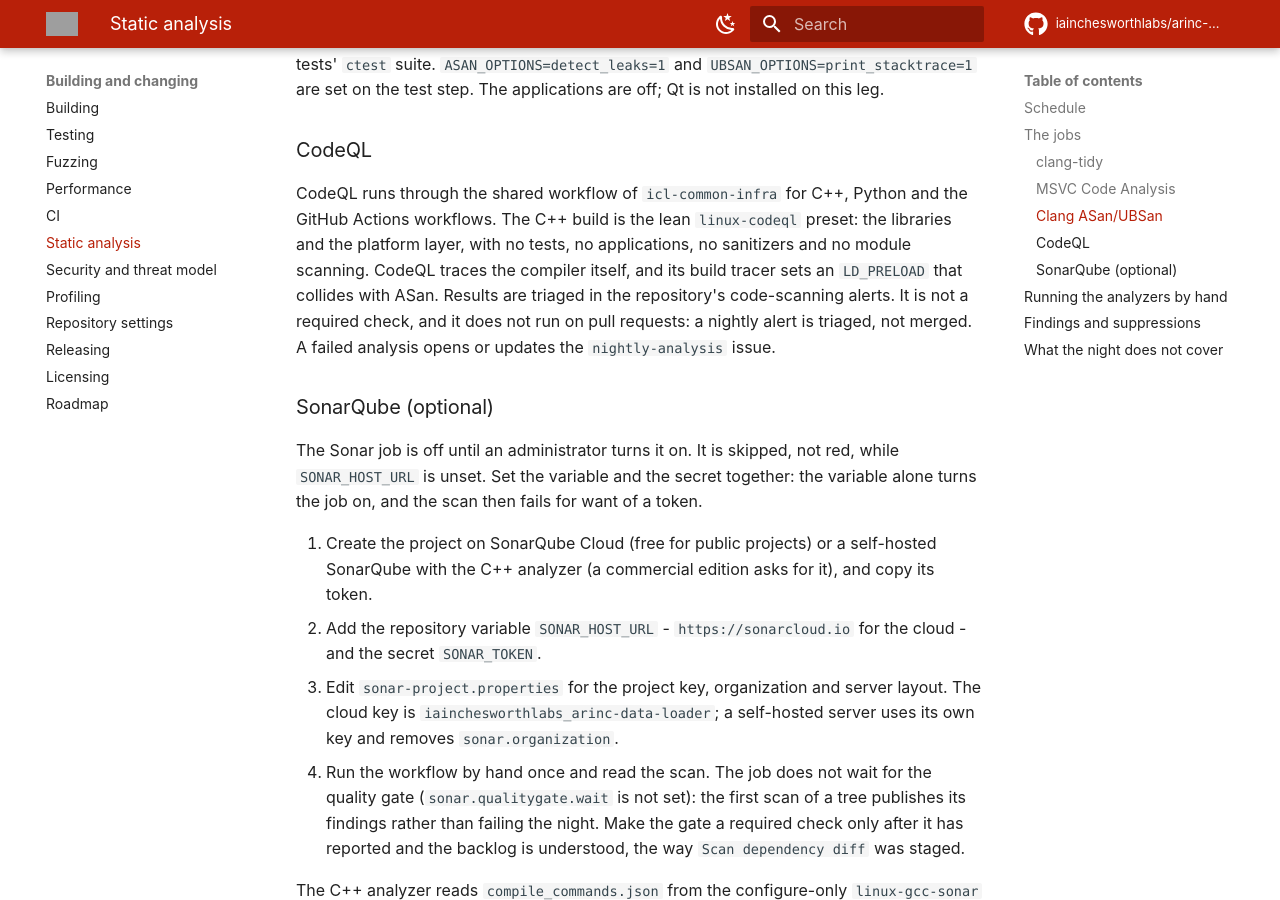
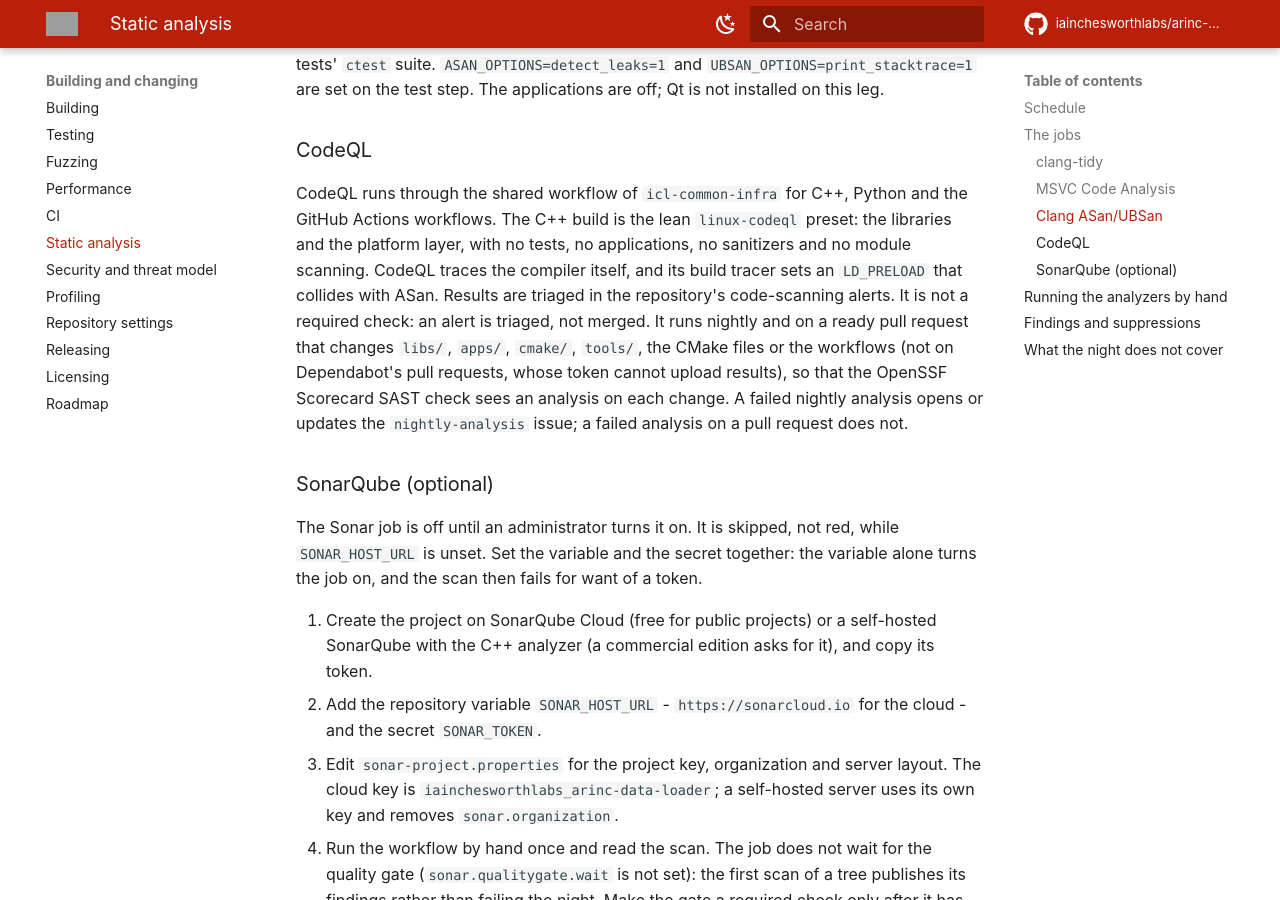
Before and after one commit to iainchesworthlabs/arinc-data-loader, an MkDocs documentation site: the page built from docs/static-analysis.md, in a window 1280 px wide and 900 px high, scrolled down 3006 px. Built offline with MkDocs 1.6.1 and Material for MkDocs 9.7.7, drawn with Linux system fonts in a browser that asks for light colours; comment, search, counter and statistics services are not loaded; grey boxes are pictures that could not be loaded.

Commit message:
Run CodeQL on pull requests that change what it scans
The OpenSSF Scorecard SAST check scored 0: one of the last 30 commits
had a code-scanning analysis, because CodeQL ran only at night. It now
also runs on a ready pull request that changes libs/, apps/, cmake/,
tools/, the CMake files or the workflows. A run took about four minutes
on the last manual dispatch.

It is still not a required check and still has no merge_group trigger,
so a queue entry does not spend a CodeQL build. Dependabot's pull
requests are skipped: their token is read-only and cannot upload the
results. A newer push supersedes the analysis of a pull request, and a
nightly or manual run is never cancelled by one. The shared workflow
already leaves the nightly-analysis issue alone on a pull request.

Signed-off-by: Iain Chesworth <iain.chesworth@gmail.com>

```diff
--- a/docs/static-analysis.md
+++ b/docs/static-analysis.md
@@ -107,8 +107,11 @@ CodeQL runs through the shared workflow of `icl-common-infra` for C++, Python an
 workflows. The C++ build is the lean `linux-codeql` preset: the libraries and the platform layer, with
 no tests, no applications, no sanitizers and no module scanning. CodeQL traces the compiler itself, and
 its build tracer sets an `LD_PRELOAD` that collides with ASan. Results are triaged in the repository's
-code-scanning alerts. It is not a required check, and it does not run on pull requests: a nightly alert
-is triaged, not merged. A failed analysis opens or updates the `nightly-analysis` issue.
+code-scanning alerts. It is not a required check: an alert is triaged, not merged. It runs nightly and on a
+ready pull request that changes `libs/`, `apps/`, `cmake/`, `tools/`, the CMake files or the workflows
+(not on Dependabot's pull requests, whose token cannot upload results), so that the OpenSSF Scorecard SAST
+check sees an analysis on each change. A failed nightly analysis opens or updates the `nightly-analysis`
+issue; a failed analysis on a pull request does not.
 
 ### SonarQube (optional)
 
```
Also changed, not shown: docs/ci.md (+3 -3 lines), 1 other file.
